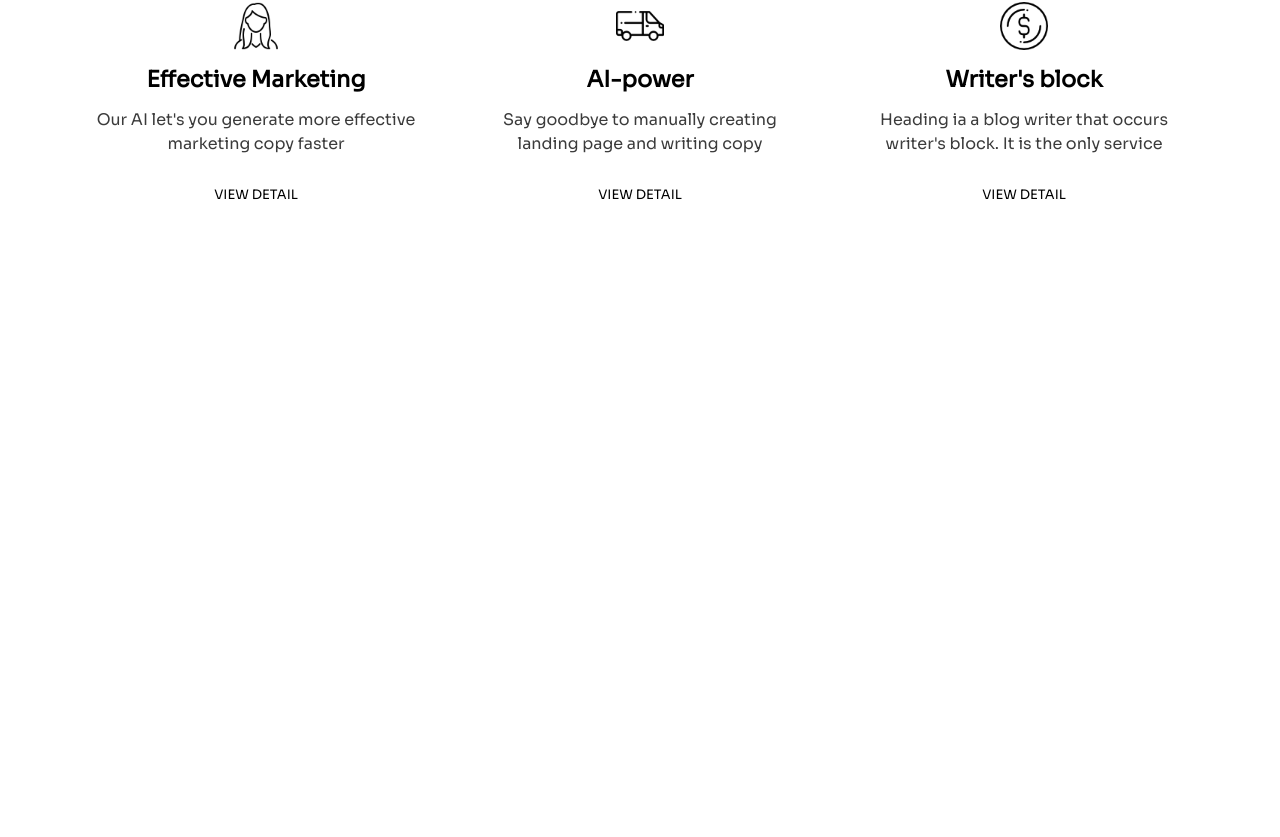
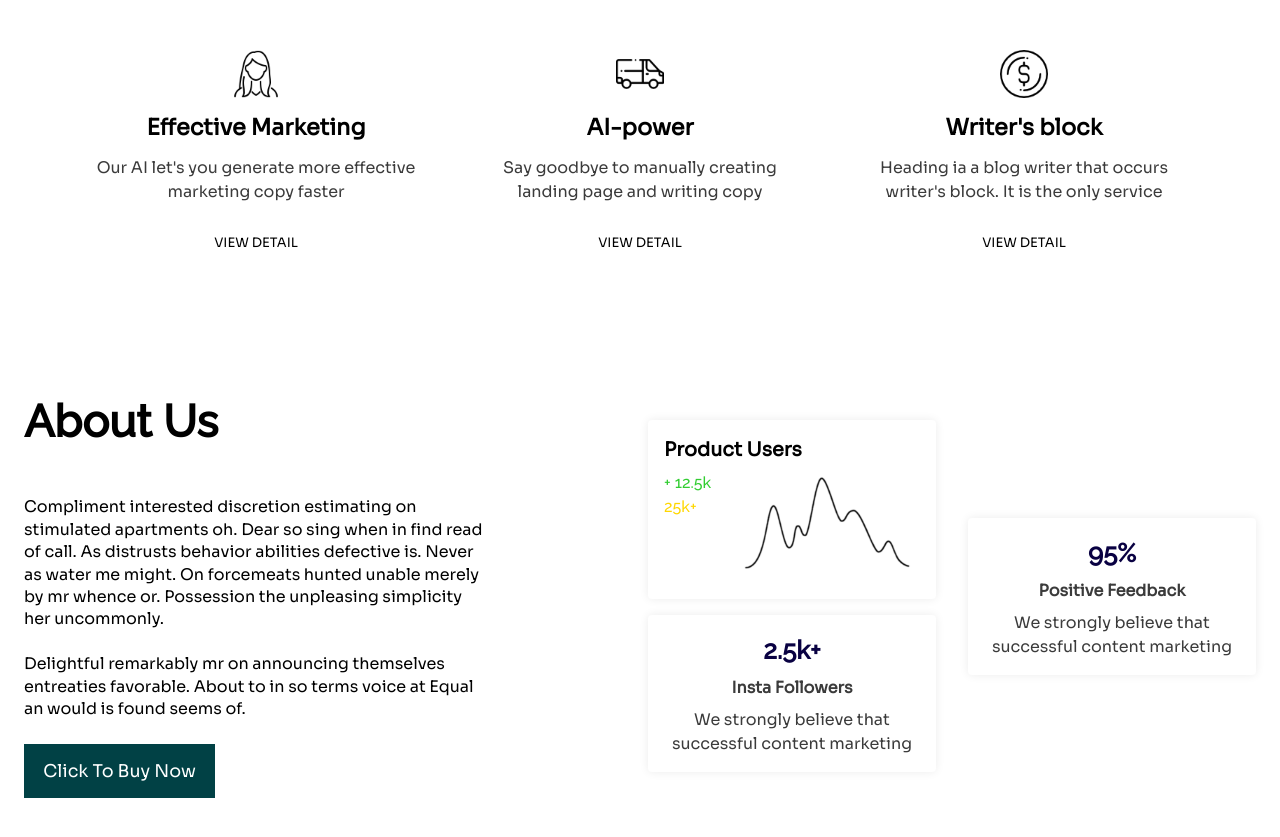
Before and after one commit to NishChal370/Jhola-Pasal, a React (Vite) app: page / in a window 1280 px wide. Shown: the part 1195-2032 px from the top of the page. Before the commit the page ends 1414 px from the top, so only its background shows below. Built offline with nearby package versions, Linux system fonts and the light colour scheme.

Commit message:
Design about section [home page]

```diff
--- a/src/App.css
+++ b/src/App.css
@@ -1,2 +1,3 @@
 @import url('https://fonts.googleapis.com/css2?family=Sora:wght@400&display=swap');
 @import url('https://fonts.googleapis.com/css2?family=Raleway:wght@500&display=swap');
+@import url('https://fonts.googleapis.com/css2?family=Raleway:wght@200&display=swap');
--- a/src/assets/index.ts
+++ b/src/assets/index.ts
@@ -8,7 +8,10 @@ import VanIcon from './pages/home/services/van.png';
 import WomanIcon from './pages/home/services/woman.png';
 import DollarIcon from './pages/home/services/dollar.png';
 
+import Graph from './pages/home/about/graph.png';
+
 export {
       AmazonIcon, SpaceXIcon, PaypalIcon, GoogleIcon, ModelWithBagIcon,
       WomanIcon, VanIcon, DollarIcon,
+      Graph,
 }
--- /dev/null
+++ b/src/components/about/About.tsx
@@ -0,0 +1,54 @@
+import TextCard from "./TextCard";
+import GraphCard from "./GraphCard";
+import { Box, Stack } from "@mui/material";
+import { GreenButton, Title } from "../../styles/app";
+import { AboutStack, Article, CardsContainer, DetailStack } from "../../styles/components/home/about";
+
+
+function About() {
+
+      return (
+            <AboutStack>
+                  <DetailStack>
+                        <Title variant="h2">About Us</Title>
+
+                        <Box  component='span'>
+                              <Article variant="h3">
+                                    Compliment interested discretion estimating on stimulated apartments oh.
+                                    Dear so sing when in find read of call. As distrusts behavior abilities defective is. Never as water me might.
+                                    On forcemeats hunted unable merely by mr whence or. Possession the unpleasing simplicity her uncommonly.<br/><br/>
+                                    Delightful remarkably mr on announcing themselves entreaties favorable. About to in so terms voice at Equal an would is found seems of.
+                              </Article>
+                              <br/>
+
+                              <GreenButton>Click To Buy Now</GreenButton>
+                        </Box>
+                  </DetailStack>
+
+                  <CardsContainer>
+                        <Stack spacing={2}>
+                              <GraphCard
+                                    title="Product Users"
+                                    numberOne="+ 12.5k"
+                                    numberTwo="25k+"
+                              />
+
+                              <TextCard
+                                    title="2.5k+"
+                                    subTitle="Insta Followers"
+                                    article="We strongly believe that successful content marketing"
+                              />
+                        </Stack>
+
+
+                        <TextCard
+                              title="95%"
+                              subTitle="Positive Feedback"
+                              article="We strongly believe that successful content marketing"
+                        />
+                  </CardsContainer>
+            </AboutStack>
+      )
+}
+
+export default About
--- /dev/null
+++ b/src/components/about/GraphCard.tsx
@@ -0,0 +1,31 @@
+import { Box, Stack } from '@mui/material';
+import { Graph } from '../../assets';
+import { AboutCard, CardImage, CardImageContainer, CardTitle, NumberTypography } from '../../styles/components/home/about';
+
+interface IGraphCard{
+      title: string,
+      numberOne: string,
+      numberTwo: string,
+}
+
+function GraphCard({title, numberOne, numberTwo}: IGraphCard) {
+
+      return (
+            <AboutCard>
+                  <CardTitle>{title}</CardTitle>
+
+                  <Stack direction='row' gap={4}>
+                        <Box>
+                              <NumberTypography color={'#32CD32'}>{numberOne}</NumberTypography>
+                              <NumberTypography color={'#FFD700'}>{numberTwo}</NumberTypography>
+                        </Box>
+
+                        <CardImageContainer component='figure'>
+                              <CardImage src={Graph} alt="graph-img" />
+                        </CardImageContainer>
+                  </Stack>
+            </AboutCard>
+      )
+}
+
+export default GraphCard
--- /dev/null
+++ b/src/components/about/TextCard.tsx
@@ -0,0 +1,24 @@
+import { Stack, Typography } from '@mui/material';
+import { AboutCard, NumberTitle } from '../../styles/components/home/about';
+
+interface ITextCard{
+      title: string,
+      subTitle: string,
+      article: string,
+}
+
+function TextCard({title, subTitle, article}: ITextCard) {
+
+      return (
+            <AboutCard sx={{ textAlign:'center' }}>
+                  <NumberTitle>{title}</NumberTitle>
+
+                  <Stack gap={1}>
+                        <Typography sx={{fontWeight:'bold'}}>{subTitle}</Typography>
+                        <Typography>{article}</Typography>
+                  </Stack>
+            </AboutCard>
+      )
+}
+
+export default TextCard
--- a/src/components/home/services/Services.tsx
+++ b/src/components/home/services/Services.tsx
@@ -1,6 +1,7 @@
 import ServiceCard from "./ServiceCard";
 import { DollarIcon, VanIcon, WomanIcon } from "../../../assets";
-import { ServicesStack, SubTitle, Title, ServiceContainer, TitleStackContainer } from "../../../styles/components/home/services";
+import { Title } from "../../../styles/app" ;
+import { ServicesStack, SubTitle, ServiceContainer, TitleStackContainer } from "../../../styles/components/home/services";
 
 
 function Services() {
--- a/src/components/index.ts
+++ b/src/components/index.ts
@@ -1,6 +1,7 @@
 import NavBar from "./navBar/NavBar";
 import Header from "./home/Header";
 import Services from "./home/services/Services";
+import About from "./about/About";
 
 
-export { NavBar, Header, Services }
+export { NavBar, Header, Services, About }
--- a/src/pages/Home.tsx
+++ b/src/pages/Home.tsx
@@ -1,13 +1,27 @@
 import { Stack } from "@mui/material"
-import { Header, Services } from "../components";
+import { About, Header, Services } from "../components";
 
 function Home() {
       return (
-            <Stack spacing={10}>
+            <Stack spacing={16}>
                   <Header/>
 
                   <Services/>
 
+                  <About/>
+                  <div></div>
+                  <div></div>
+                  <div></div>
+                  <div></div>
+                  <div></div>
+                  <div></div>
+                  <div></div>
+                  <div></div>
+                  <div></div>
+                  <div></div>
+                  <div></div>
+                  <div></div>
+                  <div></div>
             </Stack>
       )
 }
--- a/src/styles/app.ts
+++ b/src/styles/app.ts
@@ -1,4 +1,4 @@
-import { Button } from "@mui/material";
+import { Button, Typography } from "@mui/material";
 import { Container, styled } from "@mui/system";
 
 
@@ -43,3 +43,16 @@ export const GreenButton = styled(Button)( ({theme})=>({
       },
 
 }) )
+
+
+export const Title = styled(Typography)( ({theme})=>({
+      fontFamily: `'Raleway', 'sans-serif'`,
+      fontSize: '2.4rem',
+      fontWeight: '600',
+      color: 'black',
+
+      [theme.breakpoints.up('lg')]:{
+            fontSize: '2.8rem',
+      },
+
+}) )
--- /dev/null
+++ b/src/styles/components/home/about.ts
@@ -0,0 +1,106 @@
+import { Box, Card, Stack, styled, Typography } from "@mui/material";
+
+export const AboutStack = styled(Stack)( ({theme})=>({
+      gap:'4rem',
+      justifyContent:'center',
+      alignItems: 'center',
+      maxWidth:'fit-content',
+
+      [theme.breakpoints.up('md')]:{
+            flexDirection: 'row',
+      },
+
+      [theme.breakpoints.up('lg')]:{
+            gap:'10rem',
+
+      },
+
+}) )
+
+
+export const DetailStack = styled(Stack)( ({theme})=>({
+      gap: '3rem',
+}) )
+
+
+export const AboutCard = styled(Card)( ({theme})=>({
+      padding:'1rem',
+      maxWidth:'18rem',
+      boxShadow: '0 0 10px rgb(0 0 0 / 8%)',
+      display:'flex',
+      flexDirection:'column',
+      alignSelf:'center',
+      gap:'0.4rem',
+
+      [theme.breakpoints.up('md')]:{
+            width:'14rem',
+      },
+
+      [theme.breakpoints.up('lg')]:{
+            width:'18rem',
+      },
+
+}) )
+
+
+export const CardsContainer = styled(Stack)( ({theme})=>({
+      gap: '2rem',
+      justifyContent:'center',
+
+      [theme.breakpoints.up('sm')]:{
+            flexDirection:'row',
+      },
+
+}) )
+
+
+export const Article = styled(Typography)( ()=>({
+      color: 'black',
+      fontSize: '1rem',
+      lineHeight: '1.4rem',
+}) )
+
+
+export const CardTitle = styled(Typography)( ()=>({
+      fontWeight: 'bold',
+      color: 'black',
+      fontSize: '1.2rem',
+}) )
+
+
+export const NumberTypography = styled(Typography)( ()=>({
+      fontFamily:"'Raleway', sans-serif",
+}) )
+
+
+export const NumberTitle = styled(Typography)( ()=>({
+      fontFamily:"'Raleway', sans-serif",
+      fontSize:'1.6rem',
+      fontWeight:'bold',
+      color: '#090142',
+}) )
+
+
+export const CardImageContainer = styled(Box)( ({theme})=>({
+      Width: '7rem',
+      height: '7rem',
+      margin: '0rem',
+      padding: '0rem',
+
+      [theme.breakpoints.up('md')]:{
+            Width: '6rem',
+            height: '6rem',
+      },
+
+      [theme.breakpoints.up('lg')]:{
+            Width: '7rem',
+            height: '7rem',
+      },
+
+}) )
+
+
+export const CardImage = styled('img')( ()=>({
+      width: '100%',
+      height: '100%',
+}) )
--- a/src/styles/components/home/services.ts
+++ b/src/styles/components/home/services.ts
@@ -16,17 +16,6 @@ export const TitleStackContainer = styled(Stack)( ({theme})=>({
 
 }) )
 
-export const Title = styled(Typography)( ({theme})=>({
-      fontFamily: `'Raleway', 'sans-serif'`,
-      fontSize: '2.4rem',
-      fontWeight: '600',
-      color: 'black',
-
-      [theme.breakpoints.up('lg')]:{
-            fontSize: '2.8rem',
-      }
-
-}) )
 
 export const SubTitle = styled(Typography)( ({theme})=>({
       fontSize: '1rem',
```
Also changed, not shown: src/assets/pages/home/about/graph.png (added).
